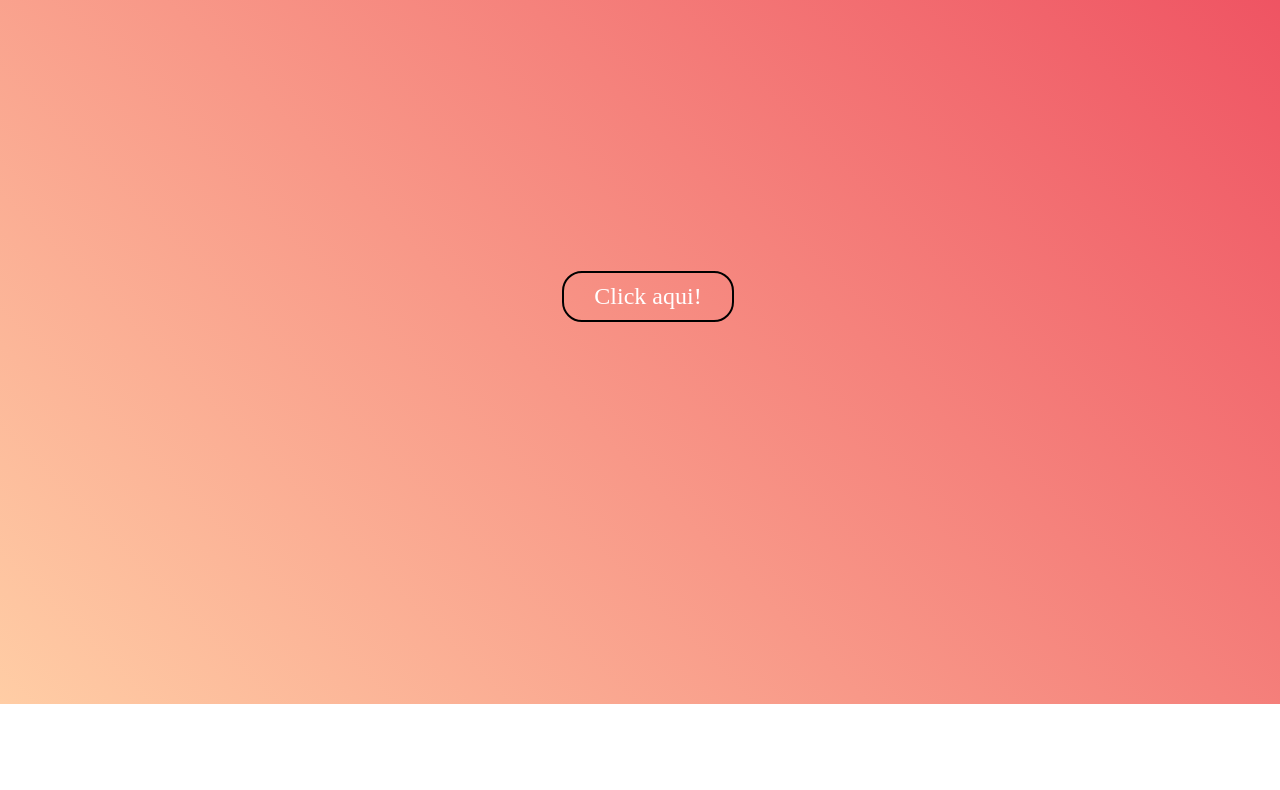
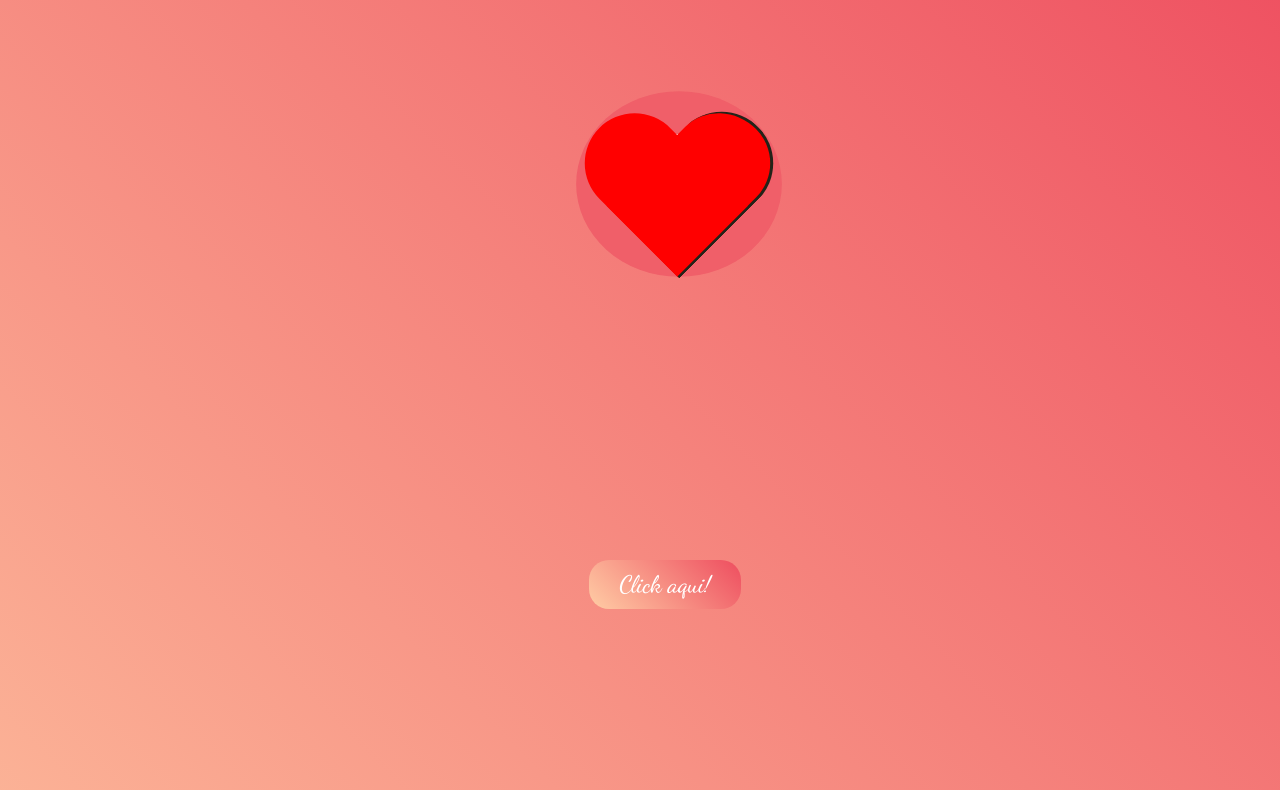
Before and after one commit to Nilson-Rodrigues/heart, a plain HTML site: page index.html in a window 1280 px wide. Shown: the part 112-902 px from the top of the page. Before the commit the page ends 816 px from the top, so only its background shows below. Drawn offline with Linux system fonts and the light colour scheme.

Commit message:
Atualizando

```diff
--- a/index.html
+++ b/index.html
@@ -5,13 +5,24 @@
     <meta charset="UTF-8">
     <meta http-equiv="X-UA-Compatible" content="IE=edge">
     <meta name="viewport" content="width=device-width, initial-scale=1.0">
-    <link rel="stylesheet" href="css/style2.css">
-    <title>Document</title>
+    <link rel="stylesheet" href="css/style.css">
+    <link rel="preconnect" href="https://fonts.googleapis.com">
+<link rel="preconnect" href="https://fonts.gstatic.com" crossorigin>
+<link href="https://fonts.googleapis.com/css2?family=Dancing+Script:wght@400;500&display=swap" rel="stylesheet">
+
+<title>Document</title>
 </head>
 
 <body>
+    <script src="../Heart/js/script.js"></script>
+
+    <div class="text" id="texttroca">Te amo</div>
+    <div class="container" id="imgtroca">
+        <div class="fundo"></div>
+        <div class="heart"></div>
+    </div>
     <div class="botao">
-        <a href="../Heart/index.html" onclick="troca()" class="btn" >Click aqui!</a>
+        <a onclick="troca()" class="btn" >Click aqui!</a>
     </div>
 </body>
 
```
